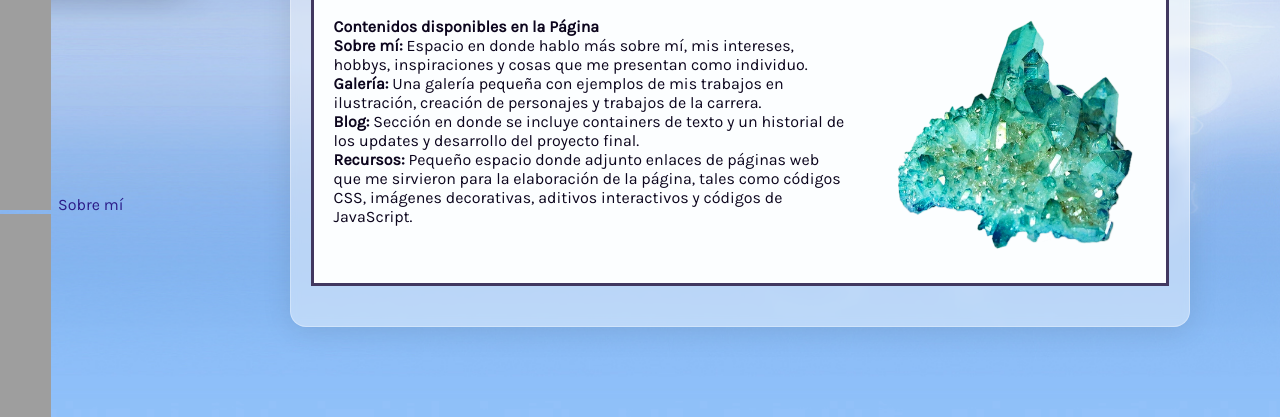
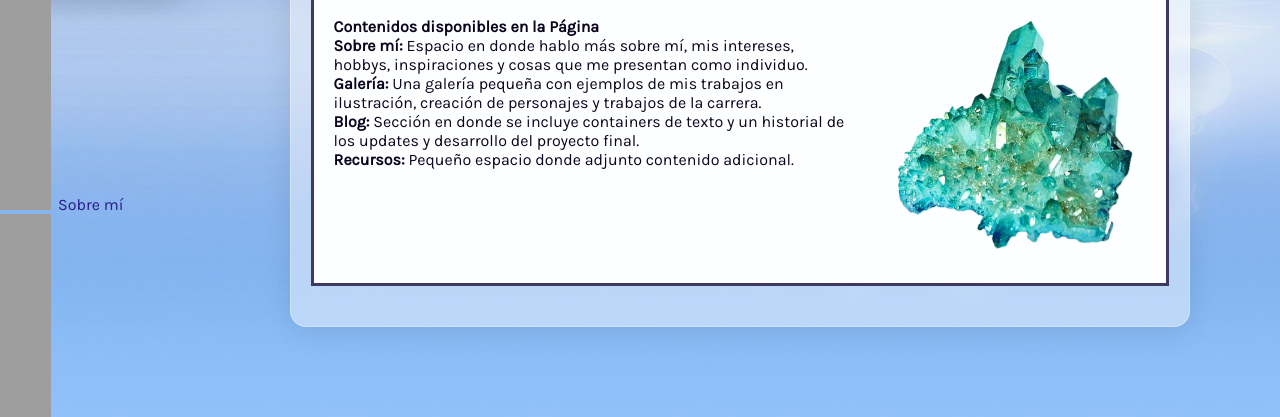
Before and after one commit to camiladiazd/examenfinal_DW, a plain HTML site: page index.html in a window 1280 px wide. Shown: the part 803-1220 px from the top of the page. Drawn offline with Linux system fonts and the light colour scheme.

```diff
--- a/index.html
+++ b/index.html
@@ -75,7 +75,7 @@
                             <p><strong>Sobre mí:</strong> Espacio en donde hablo más sobre mí, mis intereses, hobbys, inspiraciones y cosas que me presentan como individuo.</p>
                             <p><strong>Galería:</strong> Una galería pequeña con ejemplos de mis trabajos en ilustración, creación de personajes y trabajos de la carrera.</p>
                             <p><strong>Blog:</strong> Sección en donde se incluye containers de texto y un historial de los updates y desarrollo del proyecto final.</p>
-                            <p><strong>Recursos:</strong> Pequeño espacio donde adjunto enlaces de páginas web que me sirvieron para la elaboración de la página, tales como códigos CSS, imágenes decorativas, aditivos interactivos y códigos de JavaScript.</p>
+                            <p><strong>Recursos:</strong> Pequeño espacio donde adjunto contenido adicional.</p>
                         </article>
                         <img class="imagencostado" src="img/cristales1.png" height="80px" width="80px">
                     </div>
```
